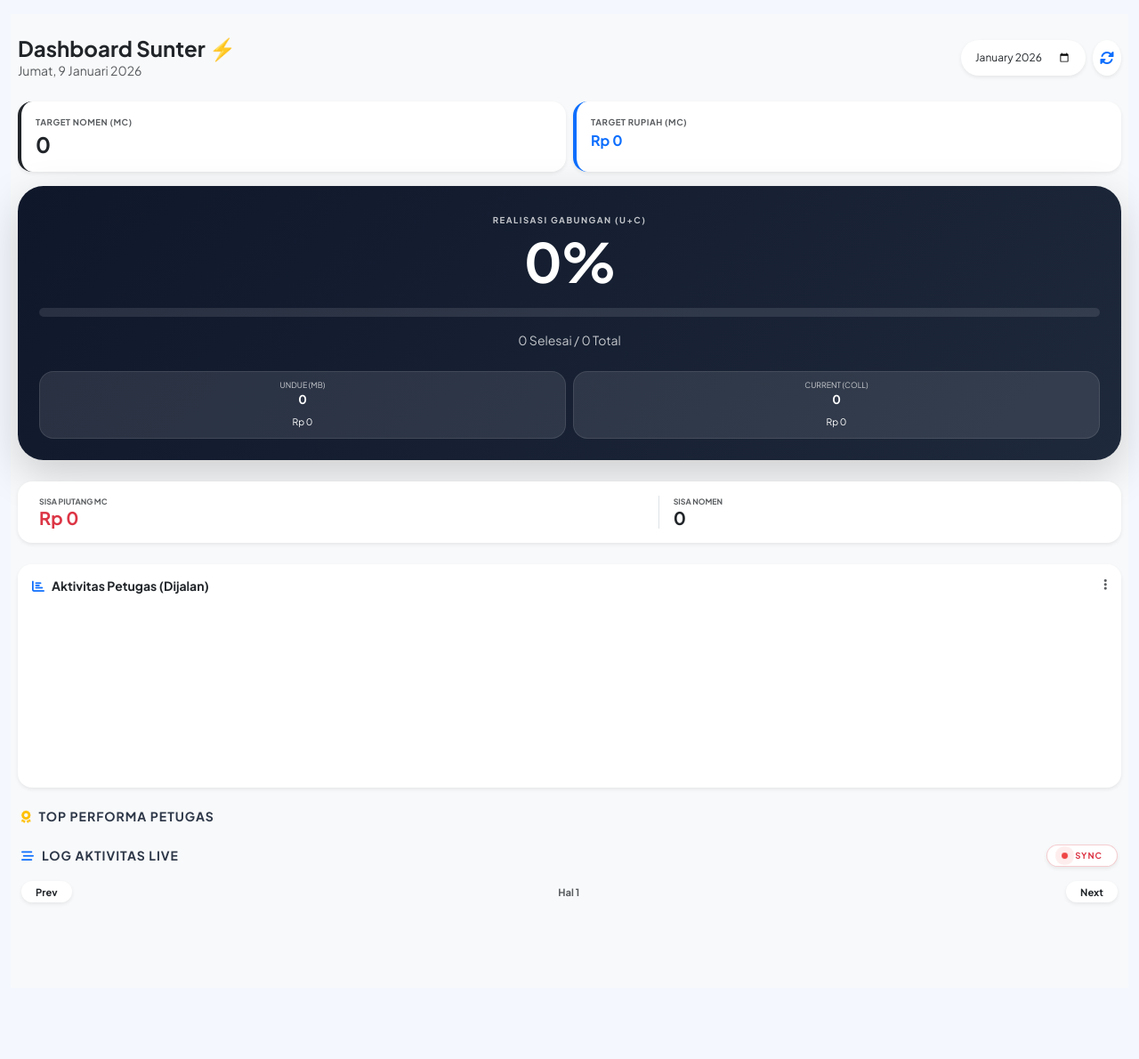
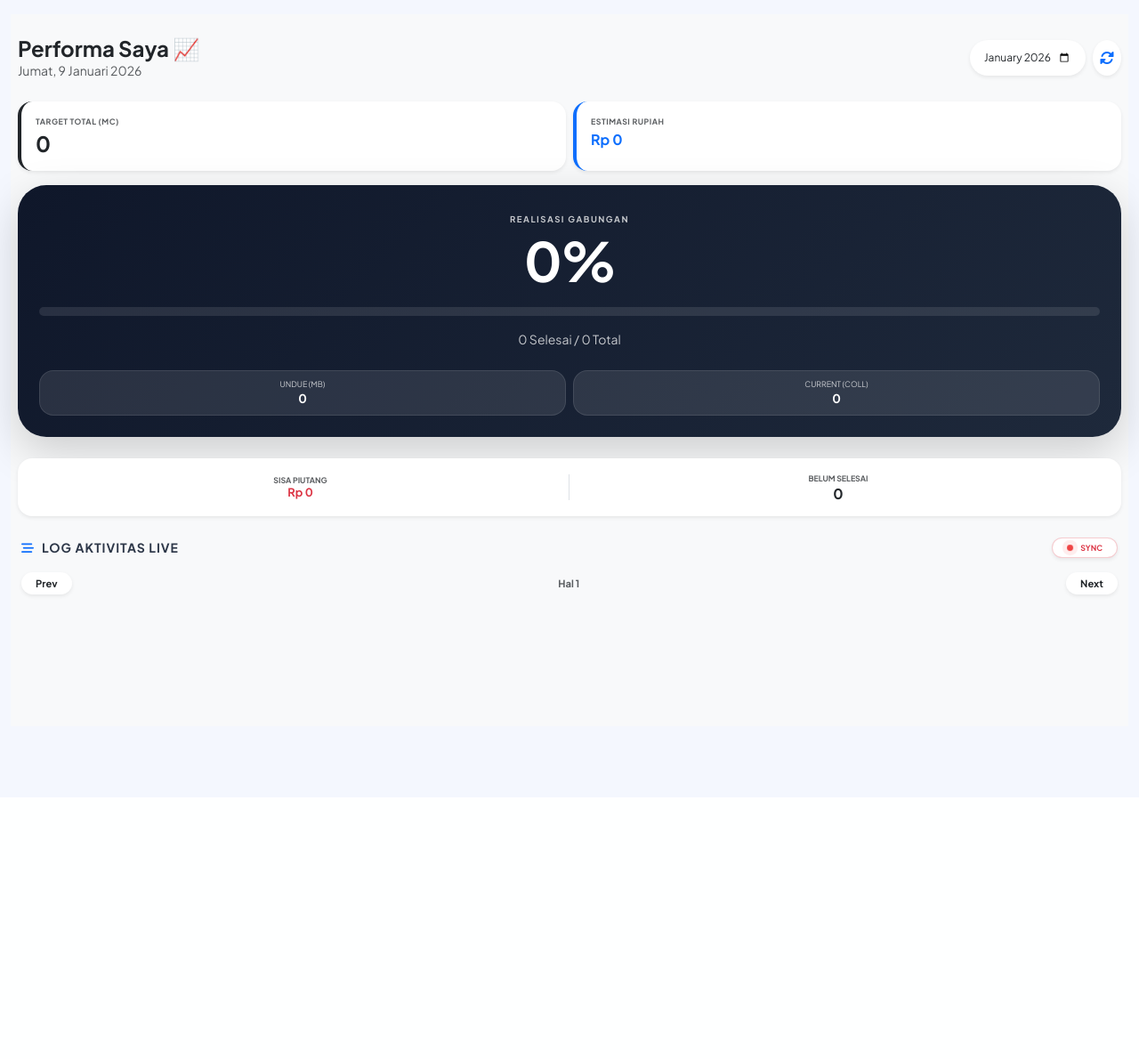
Before and after one commit to krackxor/Penagihan, a Flask app: page / in a window 1280 px wide. Shown: the part 57-1247 px from the top of the page at 89% size. After the commit the page ends 728 px from the top, so only its background shows below. Run offline with Flask 3, Linux system fonts and the light colour scheme; a map, chart or similar area stays blank; some libraries are stand-ins or nearby versions.

Commit message:
Update index.html

```diff
--- a/templates/index.html
+++ b/templates/index.html
@@ -5,13 +5,18 @@
     <div class="pt-4 mb-4">
         <div class="d-flex justify-content-between align-items-center">
             <div>
-                <h4 class="fw-bold mb-0 text-dark">Dashboard Sunter ⚡</h4>
+                <h4 class="fw-bold mb-0 text-dark">
+                    {% if session['role'] == 'admin' %} Dashboard Sunter ⚡ {% else %} Performa Saya 📈 {% endif %}
+                </h4>
                 <p class="text-muted small mb-0" id="display-date"></p>
+                {% if session['role'] == 'petugas' %}
+                    <span class="badge bg-primary-subtle text-primary rounded-pill mt-1" style="font-size: 0.6rem;">PETUGAS: {{ session['petugas_id'] }}</span>
+                {% endif %}
             </div>
             <div class="d-flex gap-2">
                 <input type="month" id="filter-periode"
                        class="form-control form-control-sm border-0 shadow-sm rounded-pill px-3"
-                       style="width: 140px; font-size: 0.75rem;"
+                       style="width: 130px; font-size: 0.75rem;"
                        onchange="refreshDashboard()">
 
                 <button class="btn btn-white shadow-sm rounded-circle p-2" onclick="refreshDashboard()" id="btn-refresh">
@@ -24,13 +29,15 @@
     <div class="row g-2 mb-3">
         <div class="col-6">
             <div class="card p-3 border-0 shadow-sm rounded-4 h-100 bg-white border-start border-dark border-4">
-                <small class="text-muted d-block mb-1 fw-bold" style="font-size: 0.6rem; letter-spacing: 0.5px;">TARGET NOMEN (MC)</small>
+                <small class="text-muted d-block mb-1 fw-bold" style="font-size: 0.55rem; letter-spacing: 0.5px;">
+                    TARGET {% if session['role'] == 'petugas' %}RUTE SAYA{% else %}TOTAL (MC){% endif %}
+                </small>
                 <h4 class="fw-bold mb-0 text-dark" id="g-nomen-mc">0</h4>
             </div>
         </div>
         <div class="col-6">
             <div class="card p-3 border-0 shadow-sm rounded-4 h-100 bg-white border-start border-primary border-4">
-                <small class="text-muted d-block mb-1 fw-bold" style="font-size: 0.6rem; letter-spacing: 0.5px;">TARGET RUPIAH (MC)</small>
+                <small class="text-muted d-block mb-1 fw-bold" style="font-size: 0.55rem; letter-spacing: 0.5px;">ESTIMASI RUPIAH</small>
                 <h6 class="fw-bold mb-0 text-primary" id="g-nom-mc">Rp 0</h6>
             </div>
         </div>
@@ -38,7 +45,7 @@
 
     <div class="card border-0 shadow-lg mb-4 rounded-5 overflow-hidden text-white" style="background: linear-gradient(135deg, #0f172a 0%, #1e293b 100%);">
         <div class="card-body p-4 text-center">
-            <small class="opacity-75 fw-bold text-uppercase" style="letter-spacing: 1.5px; font-size: 0.6rem;">REALISASI GABUNGAN (U+C)</small>
+            <small class="opacity-75 fw-bold text-uppercase" style="letter-spacing: 1.5px; font-size: 0.6rem;">REALISASI {% if session['role'] == 'petugas' %}SAYA{% else %}GABUNGAN{% endif %}</small>
             <h1 class="fw-bold mb-0" id="stat-percent" style="font-size: 3.8rem; letter-spacing: -2px;">0%</h1>
 
             <div class="progress my-3 bg-white bg-opacity-10" style="height: 10px; border-radius: 20px;">
@@ -51,14 +58,12 @@
                     <div class="bg-white bg-opacity-10 p-2 rounded-4 border border-white border-opacity-10">
                         <small class="d-block opacity-75" style="font-size: 0.55rem;">UNDUE (MB)</small>
                         <span class="fw-bold d-block" id="val-undue" style="font-size: 0.85rem;">0</span>
-                        <span class="small opacity-90" id="nom-undue" style="font-size: 0.65rem;">Rp 0</span>
                     </div>
                 </div>
                 <div class="col-6">
                     <div class="bg-white bg-opacity-10 p-2 rounded-4 border border-white border-opacity-10">
                         <small class="d-block opacity-75" style="font-size: 0.55rem;">CURRENT (COLL)</small>
                         <span class="fw-bold d-block" id="val-current" style="font-size: 0.85rem;">0</span>
-                        <span class="small opacity-90" id="nom-current" style="font-size: 0.65rem;">Rp 0</span>
                     </div>
                 </div>
             </div>
@@ -66,36 +71,37 @@
     </div>
 
     <div class="card p-3 border-0 shadow-sm rounded-4 mb-4 bg-white">
-        <div class="row g-0 align-items-center text-center text-md-start">
-            <div class="col-7 border-end ps-2">
-                <small class="text-muted d-block fw-bold text-uppercase" style="font-size: 0.55rem;">Sisa Piutang MC</small>
-                <h5 class="fw-bold mb-0 text-danger" id="stat-sisa-nom">Rp 0</h5>
+        <div class="row g-0 align-items-center text-center">
+            <div class="col-6 border-end">
+                <small class="text-muted d-block fw-bold text-uppercase" style="font-size: 0.55rem;">Sisa Piutang</small>
+                <h6 class="fw-bold mb-0 text-danger" id="stat-sisa-nom" style="font-size: 0.8rem;">Rp 0</h6>
             </div>
-            <div class="col-5 ps-3">
-                <small class="text-muted d-block fw-bold text-uppercase" style="font-size: 0.55rem;">Sisa Nomen</small>
-                <h5 class="fw-bold mb-0 text-dark" id="stat-sisa-nomen">0</h5>
+            <div class="col-6">
+                <small class="text-muted d-block fw-bold text-uppercase" style="font-size: 0.55rem;">Belum Selesai</small>
+                <h6 class="fw-bold mb-0 text-dark" id="stat-sisa-nomen">0</h6>
             </div>
         </div>
     </div>
 
+    {% if session['role'] == 'admin' %}
     <div class="card border-0 shadow-sm mb-4 rounded-4 overflow-hidden">
         <div class="card-header bg-white py-3 border-0 d-flex justify-content-between">
-            <h6 class="fw-bold mb-0 small"><i class="fas fa-chart-bar me-2 text-primary"></i>Aktivitas Petugas (Dijalan)</h6>
-            <i class="fas fa-ellipsis-v text-muted small"></i>
+            <h6 class="fw-bold mb-0 small"><i class="fas fa-chart-bar me-2 text-primary"></i>Ranking Aktivitas Lapangan</h6>
         </div>
         <div class="card-body pt-0">
             <canvas id="performaChart" style="height: 180px;"></canvas>
         </div>
     </div>
 
-    <h6 class="fw-bold mb-3 px-1 small text-uppercase" style="letter-spacing: 1px;"><i class="fas fa-award text-warning me-2"></i>Top Performa Petugas</h6>
+    <h6 class="fw-bold mb-3 px-1 small text-uppercase" style="letter-spacing: 1px;"><i class="fas fa-award text-warning me-2"></i>Top Petugas</h6>
     <div id="leaderboard-section" class="mb-4"></div>
+    {% endif %}
 
     <div class="d-flex justify-content-between align-items-center mb-3 px-1 mt-4">
         <h6 class="fw-bold mb-0 small text-uppercase" style="letter-spacing: 1px;"><i class="fas fa-stream text-primary me-2"></i>Log Aktivitas Live</h6>
         <div class="d-flex align-items-center bg-white shadow-sm rounded-pill px-3 py-1 border border-danger border-opacity-25">
             <span class="realtime-dot me-2"></span>
-            <small class="fw-bold text-danger" style="font-size: 0.6rem; letter-spacing: 1px;">SYNC</small>
+            <small class="fw-bold text-danger" style="font-size: 0.55rem;">SYNC</small>
         </div>
     </div>
     <div id="list-history-petugas" class="mb-3"></div>
@@ -113,10 +119,10 @@
     let allLogs = [];
     const logsPerPage = 10;
     let myChart = null;
+    const USER_ROLE = "{{ session['role'] }}";
 
     const toIDR = (n) => new Intl.NumberFormat('id-ID', { style: 'currency', currency: 'IDR', maximumFractionDigits: 0 }).format(n);
 
-    // Initial Setup
     document.addEventListener('DOMContentLoaded', () => {
         const options = { weekday: 'long', year: 'numeric', month: 'long', day: 'numeric' };
         document.getElementById('display-date').innerText = new Date().toLocaleDateString('id-ID', options);
@@ -138,6 +144,7 @@
         const periode = `${month}-${year}`;
 
         try {
+            // Sinergi: API Backend kini otomatis menyaring data berdasarkan session role
             const res = await fetch(`/api/performance/full-stats?periode=${periode}`);
             const result = await res.json();
 
@@ -145,77 +152,64 @@
 
             const g = result.global;
 
-            // Update UI Counters
             document.getElementById('g-nomen-mc').innerText = (g.total_nomen_mc || 0).toLocaleString();
             document.getElementById('g-nom-mc').innerText = toIDR(g.total_nominal_mc || 0);
-            document.getElementById('stat-sisa-nom').innerText = toIDR(g.sisa_nominal || 0);
+            document.getElementById('stat-sisa-nom').innerText = toIDR(g.total_nominal_mc - (g.nom_undue + g.nom_current));
             document.getElementById('stat-sisa-nomen').innerText = (g.sisa_nomen || 0).toLocaleString();
-            document.getElementById('stat-realisasi').innerText = `${(g.total_lunas_mc || 0).toLocaleString()} Selesai / ${(g.total_nomen_mc || 0).toLocaleString()} Total`;
+            document.getElementById('stat-realisasi').innerText = `${(g.total_lunas_mc || 0).toLocaleString()} / ${(g.total_nomen_mc || 0).toLocaleString()}`;
 
             document.getElementById('val-undue').innerText = (g.count_undue || 0).toLocaleString();
-            document.getElementById('nom-undue').innerText = toIDR(g.nom_undue || 0);
             document.getElementById('val-current').innerText = (g.count_current || 0).toLocaleString();
-            document.getElementById('nom-current').innerText = toIDR(g.nom_current || 0);
 
-            // Progress Bar Logic
             const pct = g.total_nomen_mc > 0 ? Math.round((g.total_lunas_mc / g.total_nomen_mc) * 100) : 0;
-            const progBar = document.getElementById('prog-bar');
-            progBar.style.width = pct + '%';
+            document.getElementById('prog-bar').style.width = pct + '%';
             document.getElementById('stat-percent').innerText = pct + '%';
 
-            // Leaderboard & Charts
-            renderChart(result.officers || []);
-            renderLeaderboard(result.officers || []);
+            // Kondisional Chart & Leaderboard
+            if (USER_ROLE === 'admin') {
+                renderChart(result.officers || []);
+                renderLeaderboard(result.officers || []);
+            }
 
-            // Logs Activity
             allLogs = result.log_petugas || [];
             currentPage = 1;
             renderLiveLogs();
 
-        } catch (e) {
-            console.error("Dashboard Sync Error:", e);
-        } finally {
-            icon.classList.remove('fa-spin');
-        }
+        } catch (e) { console.error("Sync Error:", e); }
+        finally { icon.classList.remove('fa-spin'); }
     }
 
     function renderLeaderboard(officers) {
         const lb = document.getElementById('leaderboard-section');
+        if (!lb) return;
         lb.innerHTML = officers.slice(0, 5).map((o, i) => `
             <div class="card border-0 shadow-sm rounded-4 p-3 mb-2 bg-white border-start border-4 ${i==0 ? 'border-warning' : 'border-light'}">
                 <div class="d-flex justify-content-between align-items-center">
                     <div class="d-flex align-items-center">
-                        <div class="fw-bold text-muted me-3" style="font-size: 0.9rem;">#${i+1}</div>
+                        <div class="fw-bold text-muted me-3">#${i+1}</div>
                         <div>
-                            <h6 class="fw-bold mb-0 text-dark" style="font-size: 0.85rem;">${o.petugas}</h6>
+                            <h6 class="fw-bold mb-0 text-dark small">${o.petugas}</h6>
                             <small class="text-muted" style="font-size: 0.6rem;">${o.jml_bayar} Lunas • ${o.jml_janji} Janji</small>
                         </div>
                     </div>
-                    <div class="text-end">
-                        <span class="badge bg-success-subtle text-success rounded-pill" style="font-size: 0.65rem;">${toIDR(o.total_nominal)}</span>
-                    </div>
+                    <span class="badge bg-success-subtle text-success rounded-pill" style="font-size: 0.6rem;">${toIDR(o.total_nominal)}</span>
                 </div>
             </div>
         `).join('');
     }
 
     function renderChart(officers) {
-        const ctx = document.getElementById('performaChart').getContext('2d');
+        const chartEl = document.getElementById('performaChart');
+        if (!chartEl) return;
+        const ctx = chartEl.getContext('2d');
         if (myChart) myChart.destroy();
         myChart = new Chart(ctx, {
             type: 'bar',
             data: {
                 labels: officers.map(o => o.petugas.split(' ')[0]),
-                datasets: [{ label: 'Kunjungan', data: officers.map(o => o.total_dijalan), backgroundColor: '#0d6efd', borderRadius: 5 }]
+                datasets: [{ label: 'Kunjungan', data: officers.map(o => o.total_dijalan), backgroundColor: '#3b82f6', borderRadius: 5 }]
             },
-            options: {
-                responsive: true, maintainAspectRatio: false,
-                plugins: { legend: { display: false } },
-                scales: {
-                    y: { beginAtZero: true, grid: { color: '#f1f5f9' }, ticks: { font: { size: 9 } } },
-                    x: { grid: { display: false }, ticks: { font: { size: 9 } } }
-                }
-            }
+            options: { responsive: true, maintainAspectRatio: false, plugins: { legend: { display: false } }, scales: { y: { beginAtZero: true }, x: { grid: { display: false } } } }
         });
     }
 
@@ -226,17 +220,17 @@
 
         container.innerHTML = currentLogs.map(log => `
             <div class="card border-0 shadow-sm p-3 mb-2 rounded-4 bg-white animate__animated animate__fadeIn">
-                <div class="d-flex justify-content-between small mb-1 align-items-center">
+                <div class="d-flex justify-content-between small mb-1">
                     <span class="fw-bold text-dark">${log.petugas}</span>
-                    <span class="badge bg-light text-muted fw-normal" style="font-size:0.6rem;">${log.waktu.split(' ')[1]}</span>
+                    <span class="text-muted" style="font-size:0.6rem;">${log.waktu.split(' ')[1]}</span>
                 </div>
-                <div class="small mb-2 text-muted text-truncate">ID: <b>${log.nomen}</b> - ${log.nama || 'Pelanggan'}</div>
+                <div class="small text-muted text-truncate mb-2">ID: ${log.nomen} - ${log.nama || 'Pelanggan'}</div>
                 <div class="d-flex justify-content-between align-items-center">
                     <span class="badge ${log.keterangan.includes('Sudah') ? 'bg-success-subtle text-success' : 'bg-warning-subtle text-warning'} rounded-pill" style="font-size:0.6rem;">${log.keterangan}</span>
-                    <span class="fw-bold text-primary" style="font-size:0.7rem;">${toIDR(log.nominal)}</span>
+                    <span class="fw-bold text-primary" style="font-size:0.7rem;">${toIDR(log.nominal || 0)}</span>
                 </div>
             </div>
-        `).join('') || '<div class="text-center py-4 text-muted small">Belum ada aktivitas lapangan</div>';
+        `).join('') || '<div class="text-center py-4 text-muted small">Belum ada aktivitas hari ini</div>';
 
         const totalPages = Math.ceil(allLogs.length / logsPerPage) || 1;
         document.getElementById('page-info').innerText = `Hal ${currentPage} / ${totalPages}`;
@@ -251,12 +245,9 @@
 </script>
 
 <style>
-    .realtime-dot { width: 7px; height: 7px; background-color: #ef4444; border-radius: 50%; display: inline-block; animation: pulse-red 1.5s infinite; }
-    @keyframes pulse-red { 0% { transform: scale(0.95); box-shadow: 0 0 0 0 rgba(239, 68, 68, 0.7); } 70% { transform: scale(1); box-shadow: 0 0 0 8px rgba(239, 68, 68, 0); } 100% { transform: scale(0.95); box-shadow: 0 0 0 0 rgba(239, 68, 68, 0); } }
-    .progress-bar { transition: width 1.2s cubic-bezier(0.34, 1.56, 0.64, 1); }
+    .realtime-dot { width: 7px; height: 7px; background-color: #ef4444; border-radius: 50%; animation: pulse-red 1.5s infinite; }
+    @keyframes pulse-red { 0% { transform: scale(0.95); box-shadow: 0 0 0 0 rgba(239, 68, 68, 0.7); } 70% { transform: scale(1); box-shadow: 0 0 0 6px rgba(239, 68, 68, 0); } 100% { transform: scale(0.95); box-shadow: 0 0 0 0 rgba(239, 68, 68, 0); } }
+    .progress-bar { transition: width 1s ease-in-out; }
     .btn-white { background: white; border: none; }
-    .rounded-5 { border-radius: 1.8rem !important; }
-    .bg-success-subtle { background-color: #dcfce7 !important; color: #166534 !important; }
-    .bg-warning-subtle { background-color: #fffbeb !important; color: #92400e !important; }
 </style>
 {% endblock %}
```
